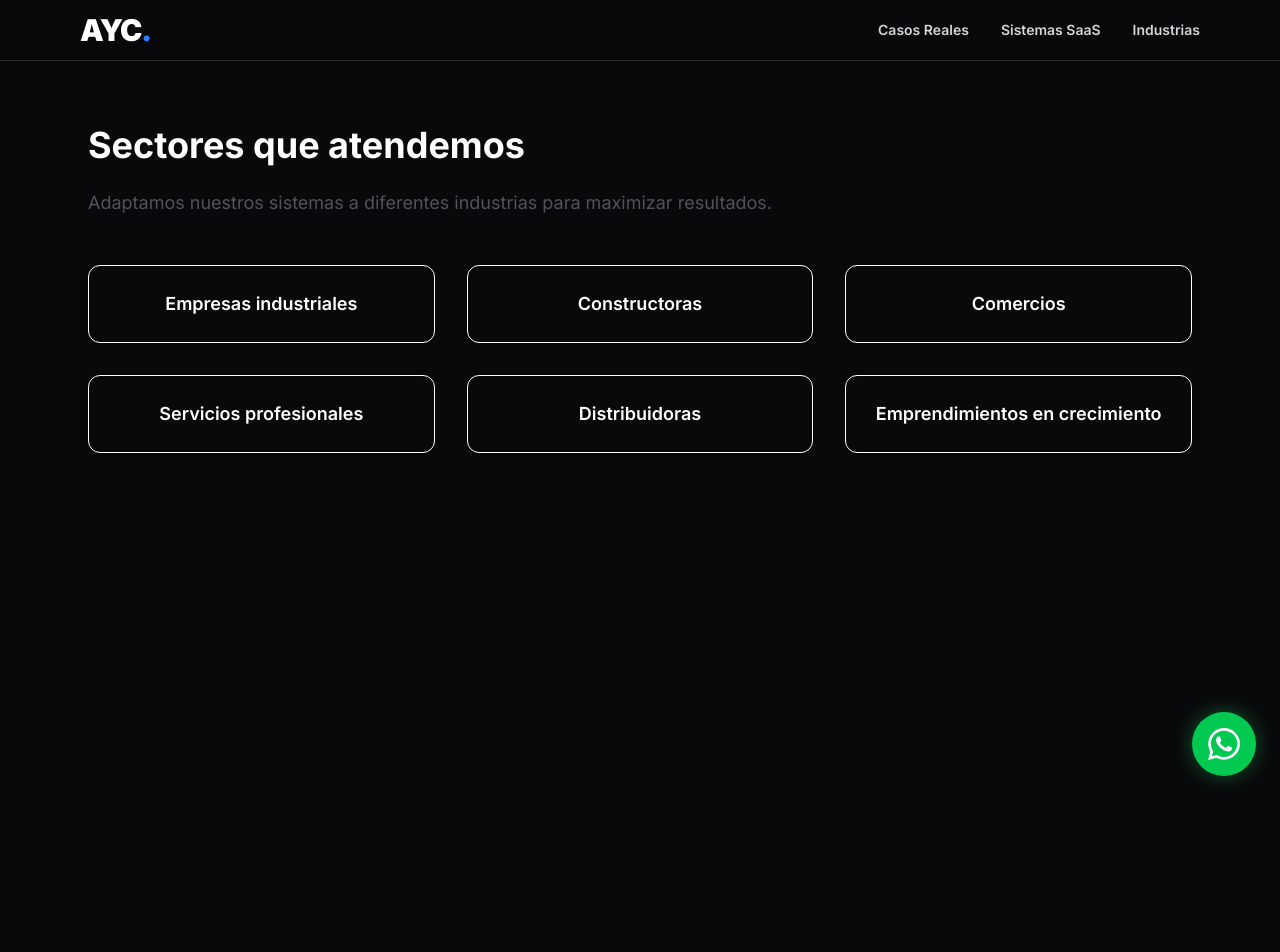
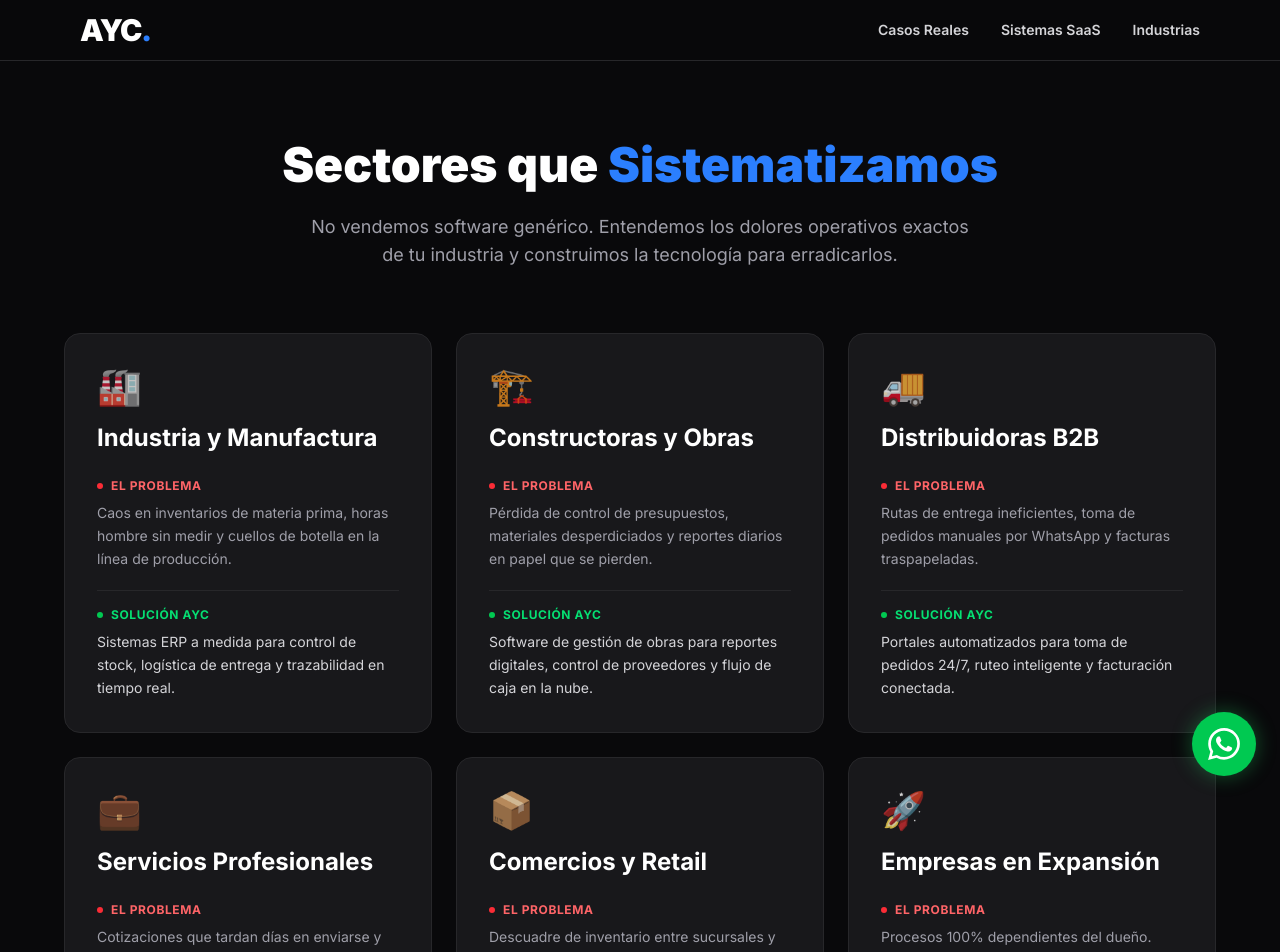
Before and after one commit to oscaramarilla/aycweb, a Next.js app: page /sectores in a window 1280 px wide. Shown: the top 952 px of the page. Before the commit the page ends 800 px from the top, so only its background shows below. Built offline with nearby package versions, Linux system fonts and the light colour scheme.

Commit message:
Feat: Rediseño B2B de Sectores con dolores y soluciones

```diff
--- a/app/sectores/page.tsx
+++ b/app/sectores/page.tsx
@@ -1,28 +1,81 @@
 export default function SectoresPage() {
+  const sectores = [
+    {
+      titulo: "Industria y Manufactura",
+      icono: "🏭",
+      dolor: "Caos en inventarios de materia prima, horas hombre sin medir y cuellos de botella en la línea de producción.",
+      solucion: "Sistemas ERP a medida para control de stock, logística de entrega y trazabilidad en tiempo real."
+    },
+    {
+      titulo: "Constructoras y Obras",
+      icono: "🏗️",
+      dolor: "Pérdida de control de presupuestos, materiales desperdiciados y reportes diarios en papel que se pierden.",
+      solucion: "Software de gestión de obras para reportes digitales, control de proveedores y flujo de caja en la nube."
+    },
+    {
+      titulo: "Distribuidoras B2B",
+      icono: "🚚",
+      dolor: "Rutas de entrega ineficientes, toma de pedidos manuales por WhatsApp y facturas traspapeladas.",
+      solucion: "Portales automatizados para toma de pedidos 24/7, ruteo inteligente y facturación conectada."
+    },
+    {
+      titulo: "Servicios Profesionales",
+      icono: "💼",
+      dolor: "Cotizaciones que tardan días en enviarse y seguimiento de clientes desorganizado en planillas de Excel.",
+      solucion: "CRMs personalizados y motores de generación de presupuestos en PDF al instante (como el MM Cotizador)."
+    },
+    {
+      titulo: "Comercios y Retail",
+      icono: "📦",
+      dolor: "Descuadre de inventario entre sucursales y falta de métricas exactas sobre qué productos dan rentabilidad.",
+      solucion: "Sistemas centralizados de Punto de Venta (POS), control de cajas y dashboards de ventas en vivo."
+    },
+    {
+      titulo: "Empresas en Expansión",
+      icono: "🚀",
+      dolor: "Procesos 100% dependientes del dueño. Imposibilidad de abrir nuevas sucursales por falta de control.",
+      solucion: "Sistematización de manuales operativos e infraestructura de software replicable para escalar sin caos."
+    }
+  ];
+
   return (
-    <main className="px-6 py-16 max-w-6xl mx-auto">
-      <h1 className="text-4xl font-bold mb-6">
-        Sectores que atendemos
-      </h1>
+    <main className="min-h-screen bg-zinc-950 text-white px-6 py-20">
+      <div className="max-w-6xl mx-auto">
 
-      <p className="text-lg text-zinc-600 mb-12">
-        Adaptamos nuestros sistemas a diferentes industrias para maximizar resultados.
-      </p>
+        <div className="text-center mb-16">
+          <h1 className="text-4xl md:text-5xl font-black mb-6">
+            Sectores que <span className="text-blue-500">Sistematizamos</span>
+          </h1>
+          <p className="text-lg text-zinc-400 max-w-2xl mx-auto">
+            No vendemos software genérico. Entendemos los dolores operativos exactos de tu industria y construimos la tecnología para erradicarlos.
+          </p>
+        </div>
 
-      <div className="grid md:grid-cols-3 gap-8">
-        {[
-          "Empresas industriales",
-          "Constructoras",
-          "Comercios",
-          "Servicios profesionales",
-          "Distribuidoras",
-          "Emprendimientos en crecimiento"
-        ].map((sector) => (
-          <div key={sector} className="p-6 border rounded-xl shadow-sm text-center">
-            <h2 className="text-lg font-semibold">{sector}</h2>
-          </div>
-        ))}
+        <div className="grid md:grid-cols-2 lg:grid-cols-3 gap-6">
+          {sectores.map((sector, index) => (
+            <div key={index} className="p-8 bg-zinc-900 border border-zinc-800 rounded-2xl hover:border-blue-500 hover:shadow-[0_0_30px_rgba(37,99,235,0.1)] transition-all group">
+              <div className="text-4xl mb-4 opacity-80 group-hover:opacity-100 transition-opacity">{sector.icono}</div>
+              <h2 className="text-2xl font-bold mb-6 text-white group-hover:text-blue-400 transition-colors">{sector.titulo}</h2>
+
+              <div className="space-y-5">
+                <div>
+                  <span className="text-xs font-bold text-red-400 uppercase tracking-wider flex items-center gap-2 mb-2">
+                    <span className="w-1.5 h-1.5 rounded-full bg-red-500"></span> El Problema
+                  </span>
+                  <p className="text-sm text-zinc-400 leading-relaxed">{sector.dolor}</p>
+                </div>
+                <div className="pt-4 border-t border-zinc-800">
+                  <span className="text-xs font-bold text-green-400 uppercase tracking-wider flex items-center gap-2 mb-2">
+                    <span className="w-1.5 h-1.5 rounded-full bg-green-500"></span> Solución AYC
+                  </span>
+                  <p className="text-sm text-zinc-300 leading-relaxed">{sector.solucion}</p>
+                </div>
+              </div>
+            </div>
+          ))}
+        </div>
+
       </div>
     </main>
-  )
+  );
 }
```
